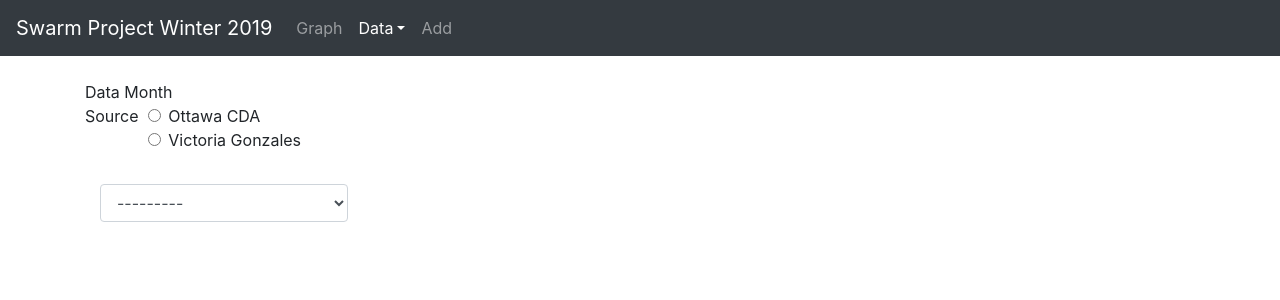
After one commit to Mathic/swarmproject, a Django app: page /graphs/data_month in a window 1280 px wide. The commit adds this page. Shown: the top 300 px of the page. Run offline with Django 3.2, Linux system fonts and the light colour scheme; data that the repository does not hold is empty; parts of the project's set-up code (start-up, migrations or seed data) failed here and were passed over; some libraries are stand-ins or nearby versions.

Commit message:
Adding months

```diff
--- a/graphs/admin.py
+++ b/graphs/admin.py
@@ -5,3 +5,4 @@ from .models import *
 # Register your models here.
 admin.site.register(Student)
 admin.site.register(GraphData)
+admin.site.register(Month)
--- /dev/null
+++ b/graphs/static/graphs/js/months.js
@@ -0,0 +1,15 @@
+$("#inputYear").change(function () {
+  var url = $("#dataMonth").attr("data-months-url");
+  var yearId = $(this).val();
+
+  $.ajax({
+    url: url,
+    data: {
+      'yearId': yearId
+    },
+    success: function (data) {
+      $("#months").html(data);
+      console.log("yay");
+    }
+  });
+});
--- a/graphs/templates/graphs/base_template.html
+++ b/graphs/templates/graphs/base_template.html
@@ -40,28 +40,17 @@
         <li class="nav-item {% if nbar == 'graph' %}active{% endif %}">
           <a class="nav-link" href="{% url 'index' %}">Graph<span class="sr-only">(current)</span></a>
         </li>
-        <li class="nav-item {% if nbar == 'data' %}active{% endif %}">
-          <a class="nav-link" href="{% url 'data' %}">Data</a>
+        <li class="nav-item dropdown {% if nbar == 'data' %}active{% endif %}">
+          <a class="nav-link dropdown-toggle" href="#" id="dropdowndata" data-toggle="dropdown" aria-haspopup="true" aria-expanded="false">Data</a>
+          <div class="dropdown-menu" aria-labelledby="dropdowndata">
+            <a class="dropdown-item" href="{% url 'data' %}">Year</a>
+            <a class="dropdown-item" href="{% url 'data_m' %}">Month</a>
+          </div>
         </li>
         <li class="nav-item {% if nbar == 'add' %}active{% endif %}">
           <a class="nav-link" href="{% url 'add_data' %}">Add</a>
         </li>
-        <!-- <li class="nav-item">
-        <a class="nav-link disabled" href="#" tabindex="-1" aria-disabled="true">Disabled</a>
-      </li>
-      <li class="nav-item dropdown">
-      <a class="nav-link dropdown-toggle" href="#" id="dropdown01" data-toggle="dropdown" aria-haspopup="true" aria-expanded="false">Dropdown</a>
-      <div class="dropdown-menu" aria-labelledby="dropdown01">
-      <a class="dropdown-item" href="#">Action</a>
-      <a class="dropdown-item" href="#">Another action</a>
-      <a class="dropdown-item" href="#">Something else here</a>
-    </div>
-  </li> -->
       </ul>
-<!-- <form class="form-inline my-2 my-lg-0">
-<input class="form-control mr-sm-2" type="text" placeholder="Search" aria-label="Search">
-<button class="btn btn-secondary my-2 my-sm-0" type="submit">Search</button>
-</form> -->
     </div>
   </nav>
 
--- a/graphs/templates/graphs/data.html
+++ b/graphs/templates/graphs/data.html
@@ -34,7 +34,7 @@
     </tbody>
   </table>
 </div>
-
+<br><br>
 <div class="tableFixHead">
   <table class="table table-sm table-striped scroll">
     <thead>
--- /dev/null
+++ b/graphs/templates/graphs/data_m.html
@@ -0,0 +1,51 @@
+{% extends "graphs/base_template.html" %}
+{% load static %}
+
+{% block content %}
+Data Month
+
+<div id="dataMonth" data-months-url="{% url 'ajax_load_months' %}" class="form-group row">
+  <fieldset class="form-group col-md-4">
+    <div class="row">
+      <legend class="col-form-label col-sm-2 pt-0">Source</legend>
+      <div class="col-sm-10">
+        <div class="form-check">
+          {% if source.source_text == "Ottawa CDA" %}
+          <input class="form-check-input" type="radio" name="sourceRadios" id="ottawaRadio" value="Ottawa CDA" checked>
+          {% else %}
+          <input class="form-check-input" type="radio" name="sourceRadios" id="ottawaRadio" value="Ottawa CDA">
+          {% endif %}
+
+          <label id="ottawaRadioLabel" class="form-check-label" for="ottawaRadio">
+            Ottawa CDA
+          </label>
+        </div>
+        <div class="form-check">
+          {% if source.source_text == "Victoria Gonzales" %}
+          <input class="form-check-input" type="radio" name="sourceRadios" id="victoriaRadio" value="Victoria Gonzales" checked>
+          {% else %}
+          <input class="form-check-input" type="radio" name="sourceRadios" id="victoriaRadio" value="Victoria Gonzales">
+          {% endif %}
+
+          <label id="victoriaRadioLabel" class="form-check-label" for="victoriaRadio">
+            Victoria Gonzales
+          </label>
+        </div>
+      </div>
+    </div>
+  </fieldset>
+</div>
+
+<div class="col-md-3 col-sm-10">
+  <select id="inputYear" class="form-control">
+    <option selected>---------</option>
+    {% for year in years %}
+    <option value="{{ year.id }}">{{ year }}</option>
+    {% endfor %}
+  </select>
+</div>
+
+<div id="months" class=""></div>
+
+<script type="text/javascript" src="{% static 'graphs/js/months.js' %}"></script>
+{% endblock %}
--- /dev/null
+++ b/graphs/templates/graphs/test.html
@@ -0,0 +1,6 @@
+{% extends "graphs/base_template.html" %}
+{% load static %}
+
+{% block content %}
+Hello
+{% endblock %}
--- a/graphs/urls.py
+++ b/graphs/urls.py
@@ -3,11 +3,14 @@ from django.urls import path
 from . import views
 
 urlpatterns = [
-    path('api/chart/data', views.ClimateData.as_view(), name='api-chart-data'),
     path('', views.index, name='index'),
-    path('data', views.data, name='data'),
+    path('data_year', views.data, name='data'),
+    path('data_month', views.data_m, name='data_m'),
     path('add', views.add_data, name='add_data'),
+    path('test', views.test, name='test'),
 
     path('ajax/load-years', views.load_years, name='ajax_load_years'),
     path('ajax/save-data', views.save_data, name='ajax_save_data'),
+    path('ajax/load-months', views.load_months, name='ajax_load_months'),
+    path('api/chart/data', views.ClimateData.as_view(), name='api-chart-data'),
 ]
--- a/graphs/views.py
+++ b/graphs/views.py
@@ -3,9 +3,22 @@ from django.shortcuts import render
 from rest_framework.response import Response
 from rest_framework.views import APIView
 
-from .models import GraphData, Student
+from .models import GraphData, Student, Month
 
-# Create your views here.
+# test method to create month for each year
+def test(request):
+    twelve = ['Jan', 'Feb', 'Mar', 'Apr', 'May', 'Jun', 'Jul', 'Aug', 'Sep', 'Oct', 'Nov', 'Dec']
+    years = GraphData.objects.order_by('graph_year')
+
+    for y in years:
+        months = y.month_set.all()
+        for t in twelve:
+            if months.filter(month=t).first() == None:
+                month_instance = Month.objects.create(month=t, year=y)
+                print(month_instance)
+
+    return render(request, 'graphs/test.html')
+
 def index(request):
     return render(request, 'graphs/index.html', {'nbar': 'graph'})
 
@@ -15,33 +28,67 @@ def data(request):
 
     return render(request, 'graphs/data.html', {'ottawa': ottawa, 'victoria': victoria, 'nbar': 'data'})
 
+def data_m(request):
+    years = GraphData.objects.all()
+
+    return render(request, 'graphs/data_m.html', {'years': years, 'nbar': 'data'})
+
+def load_months(request):
+    year_id = request.GET.get('yearId')
+    months = Month.objects.filter(year=year_id)
+
+    return render(request, 'graphs/month_options.html', {'months': months})
+
 def add_data(request):
     names = Student.objects.all()
     form = request.POST
 
     return render(request, 'graphs/add_data.html', {'names': names, 'nbar': 'add'})
 
+def load_years(request):
+    student_id = request.GET.get('student')
+    years = GraphData.objects.filter(student=student_id).order_by('graph_year')
+
+    return render(request, 'graphs/year_options.html', {'years': years, 'source': years[0]})
+
 def save_data(request):
+    student_id = request.GET.get('student_id')
+    climates = request.GET.getlist('climates[]')
     source = request.GET.get('source')
-    climates = request.GET.getlist('climates[]')
-    student_id = request.GET.get('student_id')
+    temps = list(request.GET.getlist('temps[]'))
+    precips = list(request.GET.getlist('precips[]'))
 
     years = GraphData.objects.filter(student=student_id)
     first_year = years.filter(graph_year=climates[0])
     second_year = years.filter(graph_year=climates[4])
     third_year = years.filter(graph_year=climates[8])
 
+    first_months = Month.objects.filter(year=first_year)
+    temp1 = temps[0].split() + temps[1].split() + temps[2].split()
+    precip1 = precips[0].split() + precips[1].split() + precips[2].split()
+
+    i = 0
+
+    for y in years:
+        months = y.month_set.all()
+        for m in months:
+            this_month = Month.objects.filter(year=y, month=m)
+            this_temp = float(this_month.values_list('total_temperature', flat=True)[0])
+            this_precip = float(this_month.values_list('total_precipitation', flat=True)[0])
+            if (this_temp - float(temp1[i])) != 0.0:
+                this_month.update(total_temperature=float(temp1[i]))
+                print(this_month.values_list('total_temperature', flat=True)[0])
+            if (this_precip - float(precip1[i])) != 0.0:
+                this_month.update(total_precipitation=float(precip1[i]))
+                print(float(this_month.values_list('total_precipitation', flat=True)[0]) - float(precip1[i]))
+                print(float(precip1[i]))
+            i += 1
+
     first_year.update(average_temperature=climates[1], average_precipitation=climates[2], event=climates[3], latitude=climates[12], longitude=climates[13], source_text=source)
     second_year.update(average_temperature=climates[5], average_precipitation=climates[6], event=climates[7], latitude=climates[12], longitude=climates[13], source_text=source)
     third_year.update(average_temperature=climates[9], average_precipitation=climates[10], event=climates[11], latitude=climates[12], longitude=climates[13], source_text=source)
 
     return render(request, 'graphs/add_data.html')
-
-def load_years(request):
-    student_id = request.GET.get('student')
-    years = GraphData.objects.filter(student=student_id).order_by('graph_year')
-
-    return render(request, 'graphs/year_options.html', {'years': years, 'source': years[0]})
 
 class ClimateData(APIView):
     authentication_classes=[]
@@ -52,7 +99,7 @@ class ClimateData(APIView):
         temperaturesOttawa = []
         precipitationOttawa = []
         temperaturesVictoria = []
-        precipitationVictoria = [ ]
+        precipitationVictoria = []
 
         climates = GraphData.objects.order_by('graph_year')
         for climate in climates:
```
Also changed, not shown: graphs/models.py (+11 -2 lines), graphs/static/graphs/js/add-data.js (+17 -0 lines), graphs/templates/graphs/month_options.html (added, +7 -0 lines), graphs/templates/graphs/year_options.html (+12 -3 lines), graphs/migrations/0005_monthdata.py (added), graphs/migrations/0006_auto_20190319_1547.py (added), graphs/migrations/0007_auto_20190319_1849.py (added). Lines whose indentation alone changed are shown as unchanged.
